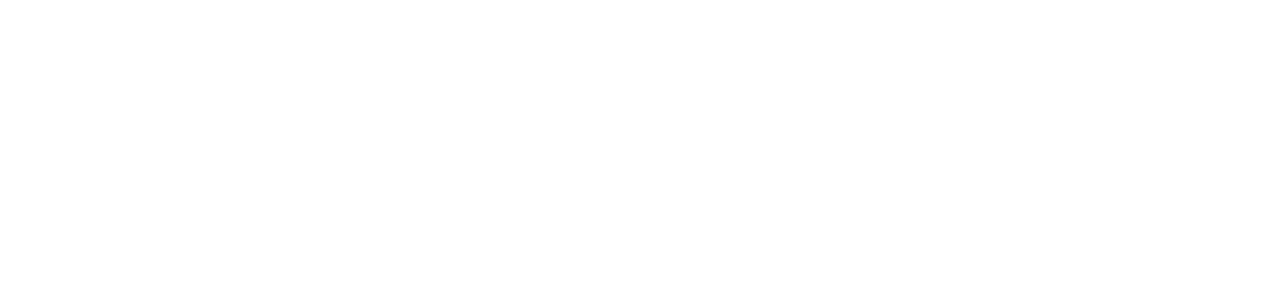
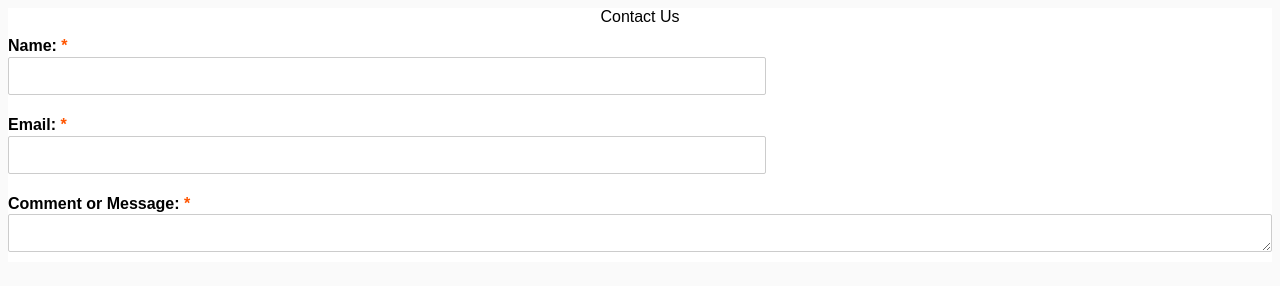
Before and after one commit to davidnorcross10/web_design_1point0, a plain HTML site: page The_Young_Republic/contact-us-2.html in a window 1280 px wide. Drawn offline with Linux system fonts and the light colour scheme.

Commit message:
worked on contact us form and added a lot to css from wpforms

```diff
--- a/The_Young_Republic/contact-us-2.html
+++ b/The_Young_Republic/contact-us-2.html
@@ -0,0 +1,39 @@
+<!DOCTYPE html>
+<html lang="en" dir="ltr">
+  <head>
+    <meta charset="utf-8">
+    <title></title>
+    <link rel="stylesheet" href="style.css">
+  </head>
+  <body>
+    <div class="container">
+      <div class="page_title">
+        Contact Us
+      </div>
+      <div class="form-container">
+        <form class="form-form" action="index.html" method="post">
+          <div class="form-field-container">
+            <div class="form-field form-field-name" id="field_0-container">
+              <label for="field_0" class="form-field-label">
+                Name: <span class="form-required-label">*</span>
+              </label>
+              <input type="text" name="form[fields][0]" id="field_0" class="form-field-medium form-field-required" placeholder="" required>
+            </div>
+            <div class="form-field form-field-email" id="field_1-container">
+              <label for="field_1" class="form-field-label">
+                Email: <span class="form-required-label">*</span>
+              </label>
+              <input type="text" name="form[fields][1]" id="field_1" class="form-field-medium form-field-required" placeholder="" required>
+            </div>
+            <div class="form-field form-field-textarea" id="field_2-container">
+              <label for="field_2" class="form-field-label">
+                Comment or Message: <span class="form-required-label">*</span>
+              </label>
+              <textarea name="form[fields][2]" id="field_2" class="form-field-medium form-field-required" placeholder="" required></textarea>
+            </div>
+          </div>
+        </form>
+      </div>
+    </div>
+  </body>
+</html>
--- a/The_Young_Republic/style.css
+++ b/The_Young_Republic/style.css
@@ -127,8 +127,12 @@ body {
   overflow: auto;
 }
 
-#container {
+.container {
   background-color: white;
+}
+
+.page_title {
+  text-align: center;
 }
 
 #pic-slider-0 {
@@ -147,6 +151,162 @@ img {
   width: 100%;
   height: auto;
 }
+
+/*http://theyoungrepublic.org/wp-content/plugins/wpforms-lite/assets/css/wpforms-full.css?ver=1.3.6*/
+div.wpforms-container-full .wpforms-form .wpforms-field-label {
+	display: block;
+	font-weight: 700;
+	font-size: 16px;
+	float: none;
+	line-height: 1.3;
+	margin: 0 0 4px 0;
+	padding: 0;
+}
+
+/* ******************************************************************* */
+
+/*form fill css*/
+
+/*resets
+-------------------------------------------------------------------*/
+
+div.form-container,
+div.form-container .form-form * {
+  background:none;
+	border:0 none;
+	border-radius:0;
+	-webkit-border-radius:0;
+	-moz-border-radius:0;
+	float:none;
+	font-size:100%;
+	height:auto;
+	letter-spacing:normal;
+	list-style:none;
+	outline:none;
+	position:static;
+	text-decoration:none;
+	text-indent:0;
+	text-shadow:none;
+	text-transform:none;
+	width:auto;
+	visibility:visible;
+	overflow:visible;
+	margin:0;
+	padding:0;
+	box-sizing:border-box;
+	-webkit-box-sizing:border-box;
+	-moz-box-sizing:border-box;
+	-webkit-box-shadow:none;
+	-moz-box-shadow:none;
+	-ms-box-shadow:none;
+	-o-box-shadow:none;
+	box-shadow:none;
+}
+
+div.form-container .form-form input,
+div.form-container .form-form label,
+div.form-container .form-form select,
+div.form-container .form-form button,
+div.form-container .form-form textarea {
+  margin:0;
+	border:0;
+	padding:0;
+	display: inline-block;
+	vertical-align: middle;
+	background: none;
+	height: auto;
+	-webkit-box-sizing: border-box;
+	-moz-box-sizing: border-box;
+	box-sizing: border-box;
+}
+
+div.form-container .forms-field-container  {
+	display: table;
+	width: calc(100% - 160px);
+	float: left;
+}
+
+div.form-container .form-required-label {
+  color: rgb(255,85,0);
+}
+
+div.form-container .form-field {
+	padding: 10px 0;
+	clear: both;
+}
+
+div.form-container .form-field-label {
+	display: block;
+	font-weight: 700;
+	font-size: 16px;
+	float: none;
+	line-height: 1.3;
+	margin: 0 0 4px 0;
+	padding: 0;
+}
+
+/*basic field properties
+----------------------------------------------------------*/
+
+/*field sizes - small*/
+div.form-container .form-form input.form-field-small {
+  max-width: 25%;
+}
+
+div.form-container textarea.form-field-small {
+  height: 70;
+}
+
+/*field sizes - medium*/
+div.form-container .form-form input.form-field-medium {
+  max-width: 60%;
+}
+
+div.form-container textarea.form-field-medium {
+  height: 120px;
+}
+
+/*field sizes - large*/
+div.form-container .form-form input.form-field-large {
+  max-width: 100%;
+}
+
+div.form-container textarea.form-field-large {
+  height: 220;
+}
+
+/*set styles
+-------------------------------------------------------------*/
+div.form-container .form-form input,
+div.form-container .form-form textarea {
+  background-color: #fff;
+	box-sizing: border-box;
+	border-radius: 2px;
+	color: #333;
+	-webkit-box-sizing:border-box;
+	-moz-box-sizing:border-box;
+	display: block;
+	float: none;
+	font-size: 16px;
+	border: 1px solid #ccc;
+	padding: 6px 10px;
+	height: 38px;
+	width: 100%;
+	line-height: 1.3;
+}
+
+div.form-container .form-form input:focus,
+div.form-container .form-form textarea:focus,
+div.form-container .form-form select:focus {
+  border: 1px solid #999;
+}
+
+/*other form settings*/
+div.form-container .form-field-container .form-form input[type=email] {
+  background-color: #fff;
+}
+
+/* ******************************************************************* */
 
 p {
   line-height: 150%;
```
Also changed, not shown: The_Young_Republic/header.html (added, +4 -0 lines), The_Young_Republic/index.html (+9 -15 lines), The_Young_Republic/footer.html (added).
